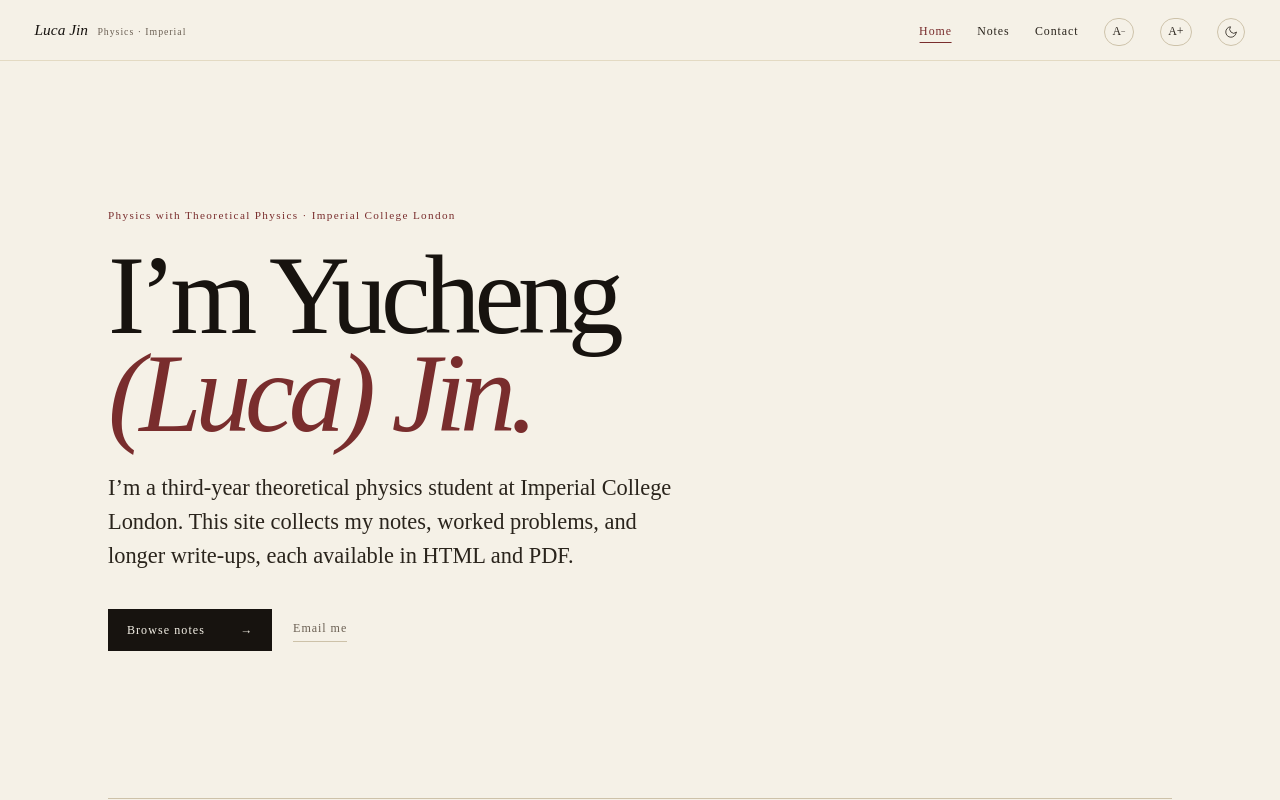
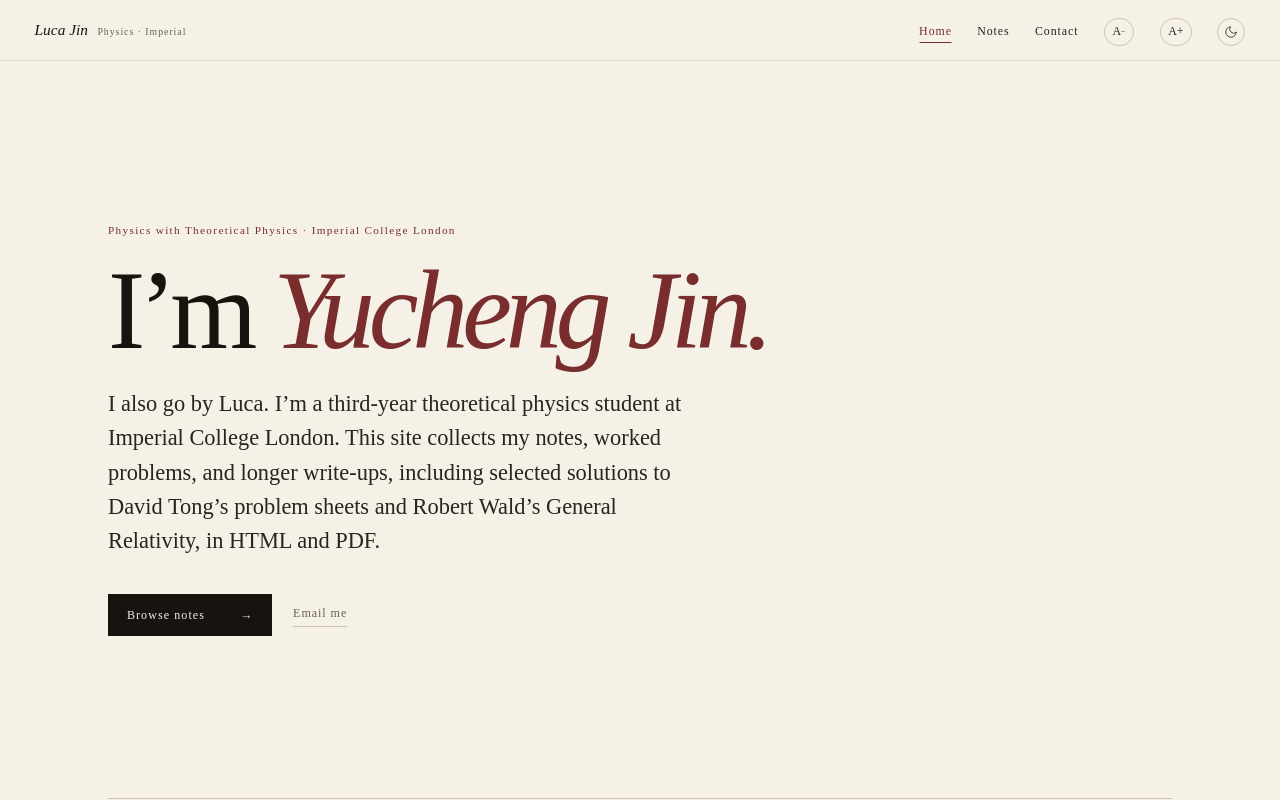
Before and after one commit to Luca-Yucheng-Jin/luca-physics-site, a React (Vite) app: page / in a window 1280 px wide. Shown: the top 800 px of the page. Built offline with nearby package versions, Linux system fonts and the light colour scheme.

Commit message:
Improve name and solution search metadata

```diff
--- a/index.html
+++ b/index.html
@@ -5,19 +5,19 @@
     <meta name="viewport" content="width=device-width, initial-scale=1.0" />
     <meta name="theme-color" content="#f5f1e7" />
     <meta name="robots" content="index, follow, max-image-preview:large, max-snippet:-1" />
-    <meta name="author" content="Yucheng (Luca) Jin" />
+    <meta name="author" content="Yucheng Jin" />
     <meta name="google-site-verification" content="gUQTn4H7lUkAiuUY9-sDWQ0ugJNozBbOU0WSTOinRS0" />
-    <meta name="description" content="Yucheng (Luca) Jin — a third-year theoretical physics student at Imperial College London, sharing notes and worked problems in HTML and PDF." />
+    <meta name="description" content="Yucheng Jin (Luca) is a theoretical physics student at Imperial College London. His personal website shares physics notes and selected worked solutions in HTML and PDF." />
     <link rel="canonical" href="https://luca-yucheng-jin.github.io/luca-physics-site/" />
     <link rel="sitemap" type="application/xml" href="https://luca-yucheng-jin.github.io/luca-physics-site/sitemap.xml" />
     <meta property="og:type" content="website" />
     <meta property="og:url" content="https://luca-yucheng-jin.github.io/luca-physics-site/" />
     <meta property="og:site_name" content="Luca Jin Physics" />
-    <meta property="og:title" content="Yucheng (Luca) Jin — Theoretical Physics Notes" />
+    <meta property="og:title" content="Yucheng Jin — Theoretical Physics Notes" />
     <meta property="og:description" content="A third-year theoretical physics student at Imperial College London, sharing notes and worked problems in HTML and PDF." />
     <meta property="og:image" content="https://luca-yucheng-jin.github.io/luca-physics-site/og.png" />
     <meta name="twitter:card" content="summary_large_image" />
-    <meta name="twitter:title" content="Yucheng (Luca) Jin — Theoretical Physics Notes" />
+    <meta name="twitter:title" content="Yucheng Jin — Theoretical Physics Notes" />
     <meta name="twitter:description" content="A third-year theoretical physics student at Imperial College London, sharing notes and worked problems in HTML and PDF." />
     <meta name="twitter:image" content="https://luca-yucheng-jin.github.io/luca-physics-site/og.png" />
     <link rel="icon" type="image/svg+xml" href="./assets/favicon.svg" />
@@ -32,22 +32,22 @@
             "@id": "https://luca-yucheng-jin.github.io/luca-physics-site/#website",
             "url": "https://luca-yucheng-jin.github.io/luca-physics-site/",
             "name": "Luca Jin Physics",
-            "alternateName": "Yucheng (Luca) Jin — Physics Notes",
+            "alternateName": "Yucheng Jin — Physics Notes",
             "inLanguage": "en"
           },
           {
             "@type": "ProfilePage",
             "@id": "https://luca-yucheng-jin.github.io/luca-physics-site/#profile",
             "url": "https://luca-yucheng-jin.github.io/luca-physics-site/",
-            "name": "Yucheng (Luca) Jin — Theoretical Physics",
+            "name": "Yucheng Jin — Theoretical Physics",
             "isPartOf": { "@id": "https://luca-yucheng-jin.github.io/luca-physics-site/#website" },
             "mainEntity": { "@id": "https://luca-yucheng-jin.github.io/luca-physics-site/#person" }
           },
           {
             "@type": "Person",
             "@id": "https://luca-yucheng-jin.github.io/luca-physics-site/#person",
-            "name": "Yucheng (Luca) Jin",
-            "alternateName": "Luca Jin",
+            "name": "Yucheng Jin",
+            "alternateName": ["Luca Jin", "Yucheng (Luca) Jin"],
             "url": "https://luca-yucheng-jin.github.io/luca-physics-site/",
             "description": "Third-year Physics with Theoretical Physics student at Imperial College London.",
             "affiliation": {
@@ -67,7 +67,7 @@
         ]
       }
     </script>
-    <title>Yucheng (Luca) Jin — Theoretical Physics Notes</title>
+    <title>Yucheng Jin — Theoretical Physics Notes</title>
   </head>
   <body>
     <div id="root">
@@ -76,11 +76,12 @@
         <section class="home-hero page-shell">
           <div class="home-hero__copy">
             <p class="kicker">Physics with Theoretical Physics · Imperial College London</p>
-            <h1>I’m Yucheng <em>(Luca) Jin.</em></h1>
+            <h1>I’m <em>Yucheng Jin.</em></h1>
             <p class="home-hero__lede">
-              I’m a third-year theoretical physics student at Imperial College London.
+              I also go by Luca. I’m a third-year theoretical physics student at Imperial College London.
               This site collects my notes, worked problems, and longer write-ups,
-              each available in HTML and PDF.
+              including selected solutions to David Tong’s problem sheets and
+              Robert Wald’s General Relativity, in HTML and PDF.
             </p>
             <div class="home-hero__actions">
               <a class="primary-link" href="notes.html">Browse notes <span>→</span></a>
--- a/src/App.tsx
+++ b/src/App.tsx
@@ -63,11 +63,12 @@ export default function App() {
         <section className="home-hero page-shell">
           <div className="home-hero__copy">
             <p className="kicker">Physics with Theoretical Physics · Imperial College London</p>
-            <h1>I’m Yucheng <em>(Luca) Jin.</em></h1>
+            <h1>I’m <em>Yucheng Jin.</em></h1>
             <p className="home-hero__lede">
-              I’m a third-year theoretical physics student at Imperial College London.
+              I also go by Luca. I’m a third-year theoretical physics student at Imperial College London.
               This site collects my notes, worked problems, and longer write-ups,
-              each available in HTML and PDF.
+              including selected solutions to David Tong’s problem sheets and
+              Robert Wald’s General Relativity, in HTML and PDF.
             </p>
             <div className="home-hero__actions">
               <a className="primary-link" href="notes.html">Browse notes <span>→</span></a>
```
Also changed, not shown: notes-advanced.html (+9 -9 lines), notes-qft.html (+8 -8 lines), 2 other files (tests, documents, lock files or other folders).
